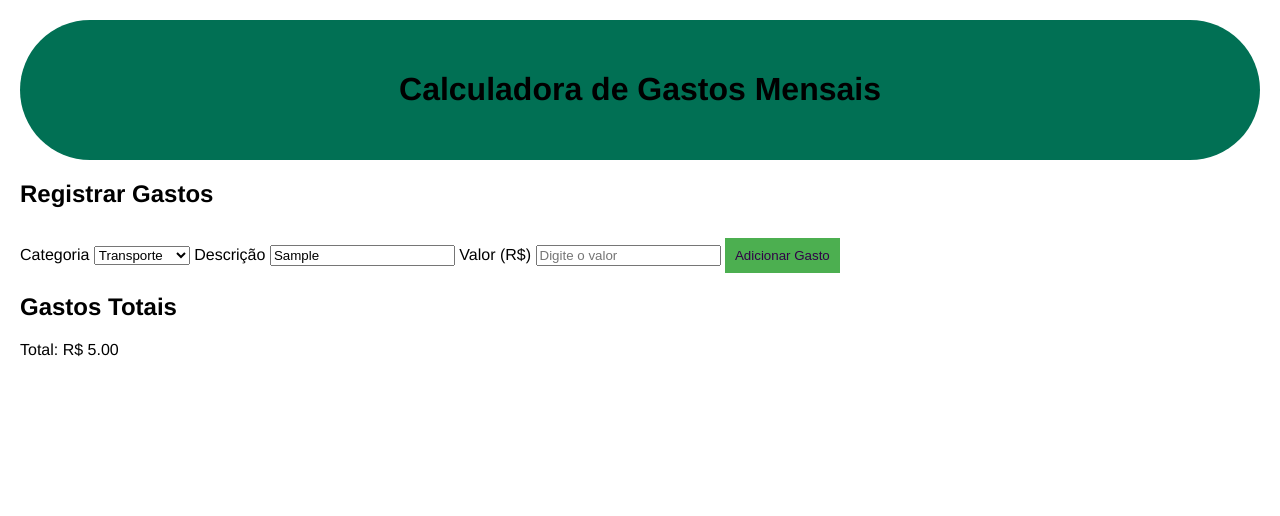
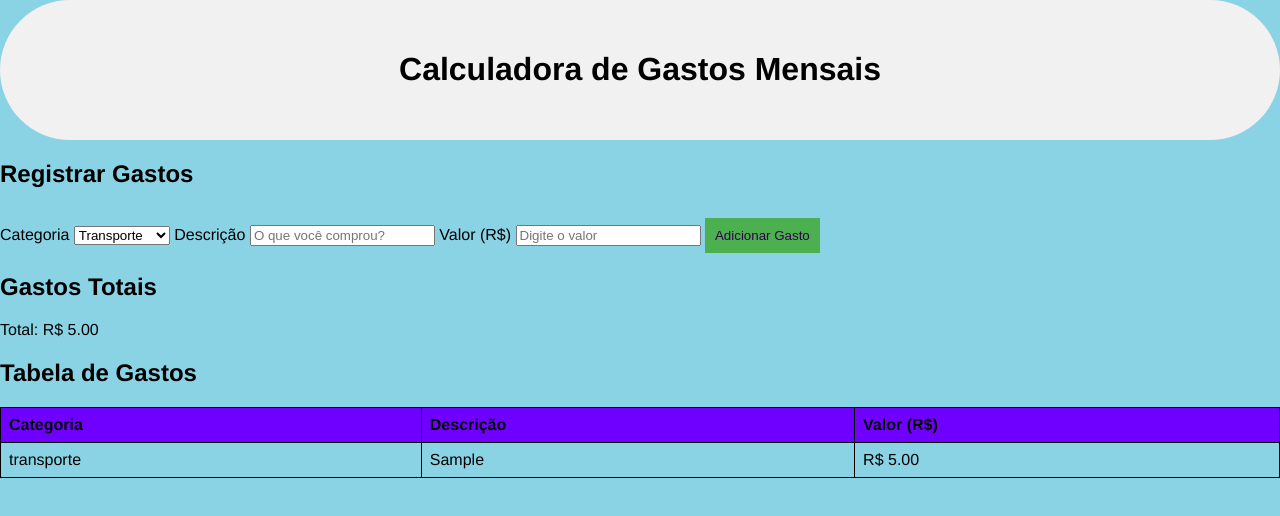
Before and after one commit to lucashmc/PROVA-HTML, a plain HTML site: page index.html in a window 1280 px wide. Both pictures are taken after typing "Sample", "5" into the empty fields and a click on the button "Adicionar Gasto". Drawn offline with Linux system fonts and the light colour scheme.

Commit message:
adiçao da tabela de valores para o usario ter noçao onde ele ta gastando e adicionei uma imagen no fundo da calculadora

```diff
--- a/index.html
+++ b/index.html
@@ -37,6 +37,23 @@
             <h2>Gastos Totais</h2>
             <p id="totalGastos">Total: R$ 0.00</p>
         </section>
+
+        <section>
+            <h2>Tabela de Gastos</h2>
+            <table id="tabelaGastos">
+                <thead>
+                    <tr>
+                        <th>Categoria</th>
+                        <th>Descrição</th>
+                        <th>Valor (R$)</th>
+                    </tr>
+                </thead>
+                <tbody>
+
+                </tbody>
+            </table>
+        </section>
+
     </main>
 
     <script src='main.js'></script>
--- a/main.css
+++ b/main.css
@@ -1,14 +1,16 @@
 body {
+    background: #8ad3e5;
     font-family: 'Franklin Gothic Medium', 'Arial Narrow', Arial, sans-serif, sans-serif;
-    margin: 20px;
+    margin: 0px;
+    padding: 0;
 }
 
 header {
-    background-color: #017054;
+    background-color: #f1f1f1;
     padding: 30px;
     text-align: center;
-    box-shadow: red;
-    border-radius: 50vh;
+    box-shadow: rgb(60, 0, 95);
+    border-radius: 100vh;
 
 }
 
@@ -32,3 +34,18 @@ button {
 button:hover {
     background-color: #45a049;
 }
+table {
+    width: 100%;
+    border-collapse: collapse;
+    margin-top: 20px;
+}
+
+th, td {
+    border: 1px solid #000000;
+    padding: 8px;
+    text-align: left;
+}
+
+th {
+    background-color: #6f00ff;
+}
--- a/main.js
+++ b/main.js
@@ -2,13 +2,32 @@ let totalGastos = 0;
 
 document.getElementById('adicionarGasto').addEventListener('click', () => {
     const valorInput = document.getElementById('valor');
+    const descricaoInput = document.getElementById('descricao');
+    const categoriaSelect = document.getElementById('categoria');
     const valor = parseFloat(valorInput.value);
+    const descricao = descricaoInput.value;
+    const categoria = categoriaSelect.value;
 
-    if (!isNaN(valor) && valor > 0) {
+    if (!isNaN(valor) && valor > 0 && descricao.trim() !== '') {
         totalGastos += valor;
         document.getElementById('totalGastos').textContent = `Total: R$ ${totalGastos.toFixed(2)}`;
-        valorInput.value = ''; //
+
+
+        const tabelaBody = document.getElementById('tabelaGastos').getElementsByTagName('tbody')[0];
+        const novaLinha = tabelaBody.insertRow();
+
+        const celulaCategoria = novaLinha.insertCell(0);
+        const celulaDescricao = novaLinha.insertCell(1);
+        const celulaValor = novaLinha.insertCell(2);
+
+        celulaCategoria.textContent = categoria;
+        celulaDescricao.textContent = descricao;
+        celulaValor.textContent = `R$ ${valor.toFixed(2)}`;
+
+
+        valorInput.value = '';
+        descricaoInput.value = '';
     } else {
-        alert('Por favor, insira um valor válido.');
+        alert('Por favor, insira uma descrição e um valor válido.');
     }
 });
```
Also changed, not shown: img/images.jpg (added), img/visao-de-negocio.jpg (added).
